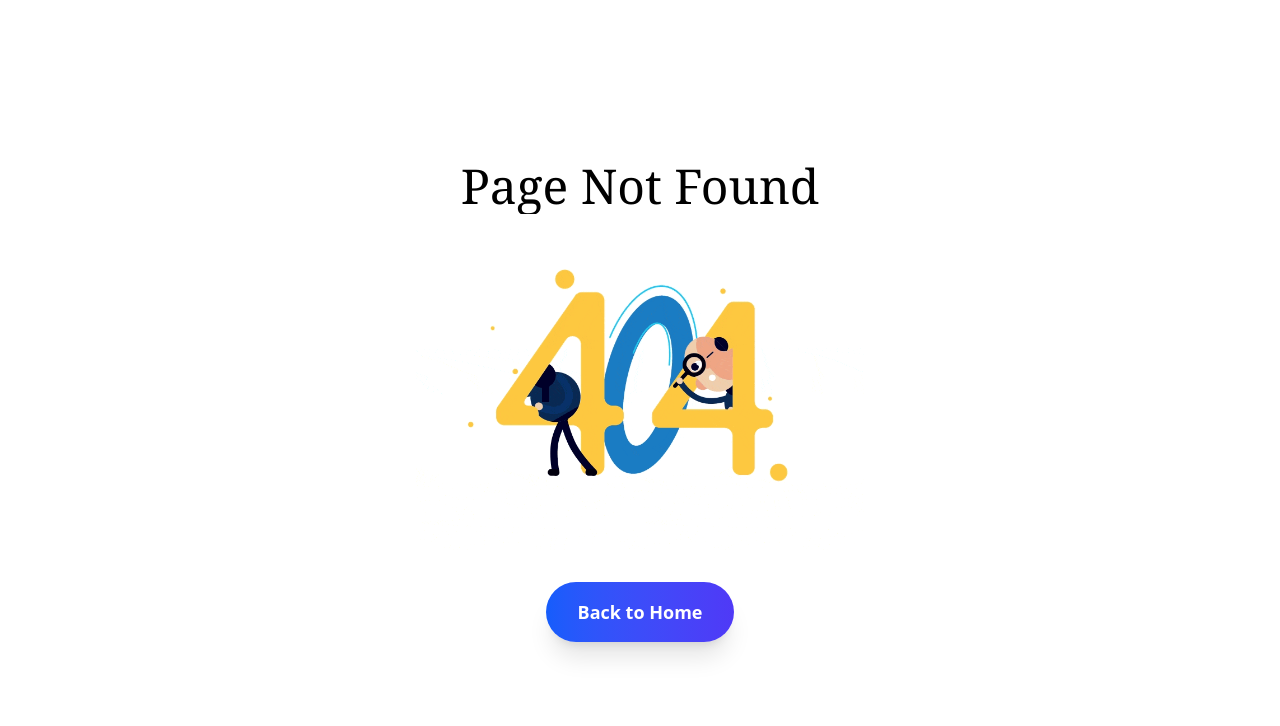
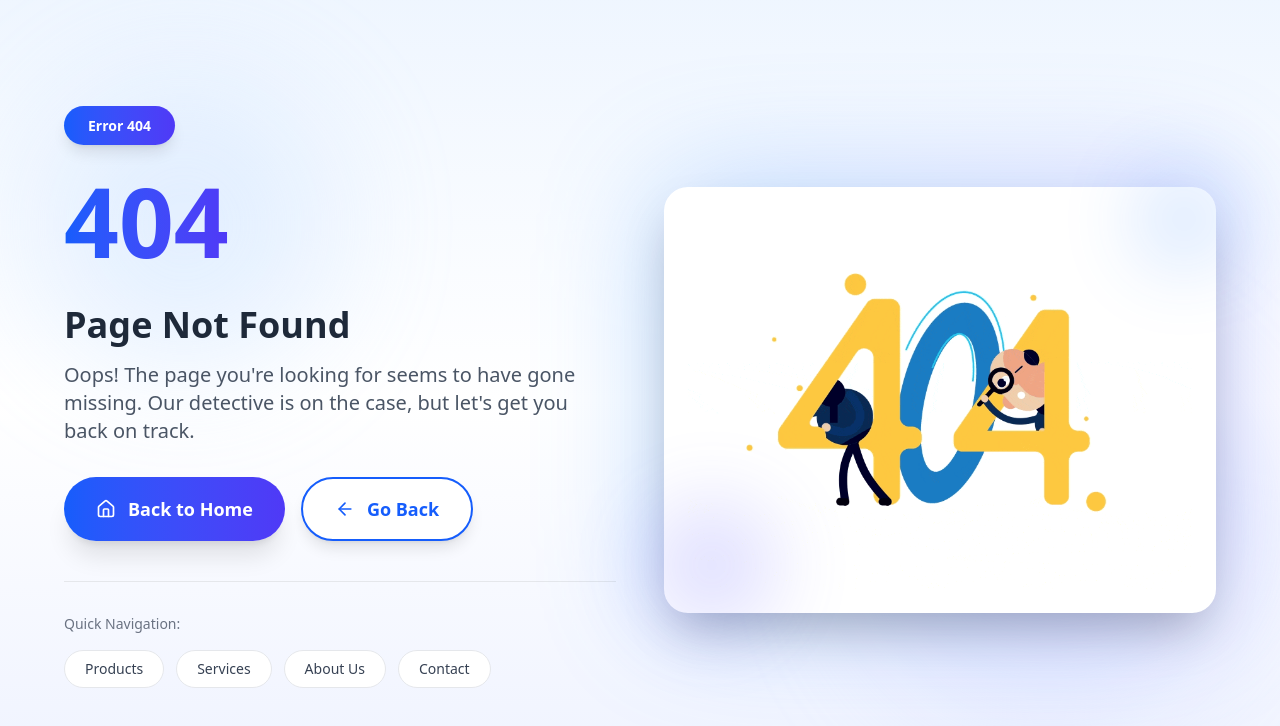
Before and after one commit to mitanpharma/Mitan-Pharma, a React (Vite) app in the folder Mitan Frontend/: page /terms in a window 1280 px wide. Before the commit this address had no page. Shown: the top 726 px of the page. Built offline with nearby package versions, Linux system fonts and the light colour scheme.

Commit message:
error page

```diff
--- a/Mitan Frontend/src/Main/NotFound.jsx
+++ b/Mitan Frontend/src/Main/NotFound.jsx
@@ -1,37 +1,114 @@
 import React from "react";
 import { Link } from "react-router-dom";
+import { Home, ArrowLeft } from "lucide-react";
 
 export default function NotFound() {
   return (
-    <div
-      style={{
-        display: "flex",
-        justifyContent: "center",
-        alignItems: "center",
-        height: "100vh",
-        flexDirection: "column",
-      }}
-    >
-      <h1 className="text-5xl font-serif m-1" >Page Not Found</h1>
-      <div className="max-w-4xl w-full text-center relative z-10">
-        <div className="mb-8 flex justify-center">
-          <div className="relative">
-            <img
-              src="/items/detective-404.gif"
-              alt="404"
-              className="w-full max-w-md"
-            />{" "}
+    <div className="min-h-screen bg-gradient-to-b from-blue-50 via-white to-indigo-50 flex items-center justify-center px-4 sm:px-6 lg:px-8 py-12">
+      {/* Animated background elements */}
+      <div className="absolute top-20 left-10 w-72 h-72 bg-blue-200 rounded-full blur-3xl opacity-20 animate-pulse"></div>
+      <div className="absolute bottom-20 right-10 w-96 h-96 bg-indigo-200 rounded-full blur-3xl opacity-20 animate-pulse" style={{ animationDelay: "1s" }}></div>
+
+      <div className="max-w-6xl w-full relative z-10">
+        <div className="grid lg:grid-cols-2 gap-12 items-center">
+
+          {/* Left Side - Content */}
+          <div className="text-center lg:text-left order-2 lg:order-1">
+            {/* 404 Badge */}
+            <div className="inline-block mb-6">
+              <span className="bg-gradient-to-r from-blue-600 to-indigo-600 text-white text-sm font-semibold px-6 py-2.5 rounded-full shadow-lg">
+                Error 404
+              </span>
+            </div>
+
+            {/* Main Heading */}
+            <h1 className="text-6xl md:text-7xl lg:text-8xl font-bold text-gray-900 mb-6 leading-tight">
+              <span className="text-transparent bg-clip-text bg-gradient-to-r from-blue-600 to-indigo-600">
+                404
+              </span>
+            </h1>
+
+            <h2 className="text-3xl md:text-4xl font-bold text-gray-800 mb-4">
+              Page Not Found
+            </h2>
+
+            <p className="text-lg md:text-xl text-gray-600 mb-8 max-w-lg">
+              Oops! The page you're looking for seems to have gone missing. Our detective is on the case, but let's get you back on track.
+            </p>
+
+            {/* Action Buttons */}
+            <div className="flex flex-col sm:flex-row gap-4 justify-center lg:justify-start mb-10">
+              <Link
+                to="/"
+                className="inline-flex items-center justify-center gap-3 px-8 py-4 bg-gradient-to-r from-blue-600 to-indigo-600 text-white font-bold text-lg rounded-full shadow-xl hover:shadow-2xl transform hover:scale-105 transition-all duration-300"
+              >
+                <Home className="w-5 h-5" />
+                Back to Home
+              </Link>
+
+              <button
+                onClick={() => window.history.back()}
+                className="inline-flex items-center justify-center gap-3 px-8 py-4 bg-white border-2 border-blue-600 text-blue-600 font-bold text-lg rounded-full shadow-lg hover:bg-blue-600 hover:text-white transform hover:scale-105 transition-all duration-300"
+              >
+                <ArrowLeft className="w-5 h-5" />
+                Go Back
+              </button>
+            </div>
+
+            {/* Helpful Links */}
+            <div className="pt-8 border-t border-gray-200">
+              <p className="text-sm text-gray-500 mb-4">Quick Navigation:</p>
+              <div className="flex flex-wrap gap-3 justify-center lg:justify-start">
+                <Link
+                  to="/products"
+                  className="px-5 py-2 text-sm font-medium text-gray-700 hover:text-blue-600 bg-white rounded-full border border-gray-200 hover:border-blue-600 transition-all duration-300 hover:shadow-md"
+                >
+                  Products
+                </Link>
+                <Link
+                  to="/services"
+                  className="px-5 py-2 text-sm font-medium text-gray-700 hover:text-blue-600 bg-white rounded-full border border-gray-200 hover:border-blue-600 transition-all duration-300 hover:shadow-md"
+                >
+                  Services
+                </Link>
+                <Link
+                  to="/about"
+                  className="px-5 py-2 text-sm font-medium text-gray-700 hover:text-blue-600 bg-white rounded-full border border-gray-200 hover:border-blue-600 transition-all duration-300 hover:shadow-md"
+                >
+                  About Us
+                </Link>
+                <Link
+                  to="/contact"
+                  className="px-5 py-2 text-sm font-medium text-gray-700 hover:text-blue-600 bg-white rounded-full border border-gray-200 hover:border-blue-600 transition-all duration-300 hover:shadow-md"
+                >
+                  Contact
+                </Link>
+              </div>
+            </div>
           </div>
+
+          {/* Right Side - Detective GIF (Larger) */}
+          <div className="flex justify-center items-center order-1 lg:order-2">
+            <div className="relative w-full max-w-2xl">
+              {/* Glow effect behind image */}
+              <div className="absolute inset-0 bg-gradient-to-r from-blue-400 to-indigo-400 rounded-3xl blur-3xl opacity-30 animate-pulse"></div>
+
+              {/* Main GIF */}
+              <div className="relative bg-white rounded-3xl shadow-2xl p-6 transform hover:scale-105 transition-all duration-500">
+                <img
+                  src="/items/detective-404.gif"
+                  alt="404 Detective"
+                  className="w-full h-auto rounded-2xl"
+                />
+              </div>
+
+              {/* Decorative elements */}
+              <div className="absolute -top-4 -right-4 w-24 h-24 bg-blue-500 rounded-full opacity-20 blur-2xl"></div>
+              <div className="absolute -bottom-4 -left-4 w-32 h-32 bg-indigo-500 rounded-full opacity-20 blur-2xl"></div>
+            </div>
+          </div>
+
         </div>
-      </div>{" "}
-      <div className="flex flex-col sm:flex-row gap-4 justify-center items-center">
-        <Link
-          to="/"
-          className="inline-flex items-center px-8 py-4 bg-linear-to-r from-blue-600 to-indigo-600 text-white font-bold text-lg rounded-full shadow-xl hover:shadow-2xl transform hover:scale-105 transition-all duration-300"
-        >
-
-          Back to Home
-        </Link>
       </div>
     </div>
   );
```
